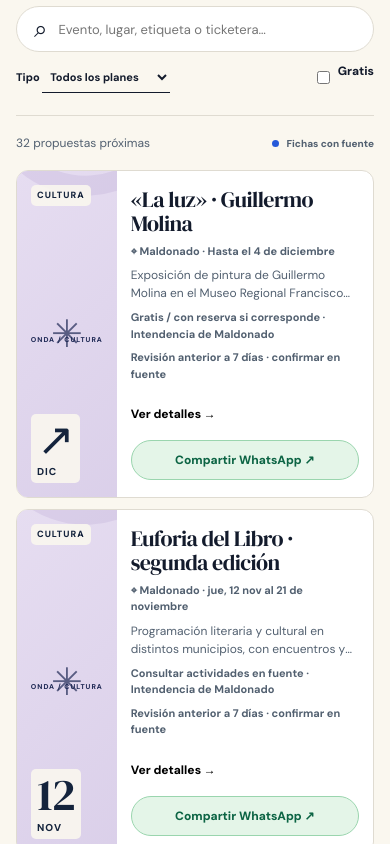
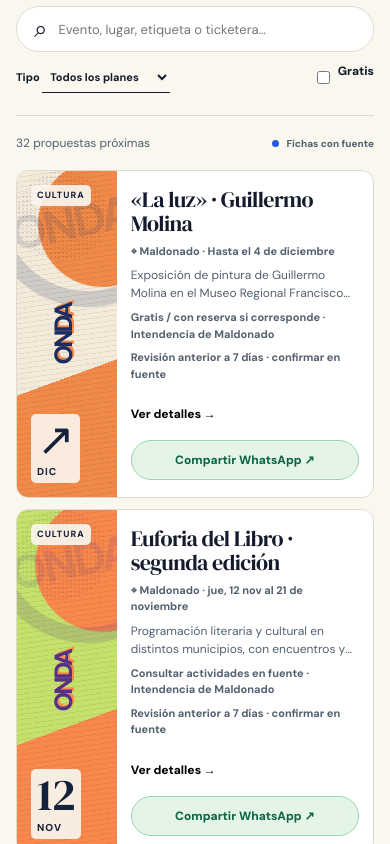
Before and after one commit to Waltbron/Onda-, a website: page site/index.html in a window 390 px wide. Shown: the part 2591-3435 px from the top of the page. Drawn offline with Linux system fonts and the light colour scheme.

Commit message:
fix(onda-lab): semantic reuse with responsive non-adjacent image rotation

```diff
--- a/site/app.js
+++ b/site/app.js
@@ -51,16 +51,16 @@ function selectRecs(){
  if(out.length<3)for(const item of scored){if(!out.some(e=>e.id===item.e.id)){out.push(item.e);if(out.length===3)break}}
  return out;
 }
-function activeVisualPlan(){
- const seen=new Set(),cards=[];
- for(const e of [...selectRecs(),...agendaItems().slice(0,state.shown)]){
-  if(!seen.has(e.id)){cards.push(e);seen.add(e.id)}
- }
- return VISUALS.allocate(cards);
+function activeVisualPlan(section){
+ const mobile=window.innerWidth<=720;
+ const columns=section==='recommendations'?(mobile?1:3):(mobile?1:window.innerWidth<=1050?2:3);
+ const cards=section==='recommendations'?selectRecs():agendaItems().slice(0,state.shown);
+ return VISUALS.allocate(cards,{columns});
 }
 function editorialCover(e,visual){
  if(visual.src)return '<img class="editorial-art" src="'+escapeHtml(visual.src)+'" alt="'+escapeHtml(visual.caption)+'" loading="lazy" decoding="async"><span class="visual-disclaimer">Ilustración ONDA</span>';
- const symbol={'Cultura':'✳','Música':'♫','Deporte':'◉','Gastronomía':'✺','Fiestas':'✹','Aire libre':'❋','Bienestar':'☀','Encuentros':'✦'}[e.category]||'✦';
+ if(visual.scope==='identidad')return '<span class="editorial-cover brand-cover '+escapeHtml(visual.variant)+'" role="img" aria-label="Portada gráfica ONDA; no representa al evento"><span class="brand-echo" aria-hidden="true">ONDA ONDA ONDA</span><span class="brand-lettering" aria-hidden="true">ONDA</span><span class="brand-signature" aria-hidden="true">EL ESTE TE LLAMA</span></span>';
+  const symbol={'Cultura':'✳','Música':'♫','Deporte':'◉','Gastronomía':'✺','Fiestas':'✹','Aire libre':'❋','Bienestar':'☀','Encuentros':'✦'}[e.category]||'✦';
  return '<span class="editorial-cover" role="img" aria-label="Portada tipográfica editorial del evento: '+escapeHtml(e.title)+'"><span class="editorial-symbol" aria-hidden="true">'+escapeHtml(symbol)+'</span><span class="editorial-word">ONDA / '+escapeHtml(e.category)+'</span></span>';
 }
 function recCard(e,i,visualOverride){const title=escapeHtml(e.title);const index=String(i+1).padStart(2,'0');const t=e.category.toUpperCase();const visual=visualOverride||VISUALS.forEvent(e);const cover=editorialCover(e,visual);const visualClass=visual.src?'rec-poster has-art':'rec-poster has-editorial';return `<article class="rec-card">
@@ -71,16 +71,16 @@ function recCard(e,i,visualOverride){const title=escapeHtml(e.title);const index
   </article>`}
 function renderRecs(){const x=selectRecs();const area=$('recommendations');if(!area)return;
  $('recs-summary').textContent=x.length?`${x.length} ${x.length===1?'idea':'ideas'} reales para tu búsqueda. Elegidas por fecha, zona y categoría.`:'No encontramos propuestas confirmadas con estos filtros.';
- const assigned=activeVisualPlan();
+ const assigned=activeVisualPlan('recommendations');
  area.innerHTML=x.length?x.map((e,i)=>recCard(e,i,assigned.get(e.id))).join(''):`<div class="loading"><strong>No encontramos una opción adecuada ahora.</strong><p>Probá «Próximos días» o «Sorprendeme». Nunca inventamos eventos para completar las tres recomendaciones.</p></div>`;
 }
 function eventCard(e,visualOverride){const visual=visualOverride||VISUALS.forEvent(e);const cover=editorialCover(e,visual);const visualClass=visual.src?'event-visual has-art':'event-visual has-editorial';const day=e.kind==='exposicion'?'↗':new Date(e.date+'T12:00:00Z').getUTCDate();return `<article class="event-card"><div class="${visualClass}" style="${colors(e)}">${cover}<div class="ev-category">${escapeHtml(e.category)}</div><div class="ev-date">${day}<small>${escapeHtml(month(e.kind==='exposicion'?e.endDate:e.date))}</small></div></div><div class="event-content"><h3>${escapeHtml(e.title)}</h3><div class="event-meta">⌖ ${escapeHtml(e.city)} · ${escapeHtml(dateLabel(e))}</div><p>${escapeHtml(e.description)}</p><div class="event-meta">${escapeHtml(priceLabel(e))} · ${escapeHtml(ticketLabel(e))}</div><div class="event-meta">${escapeHtml(freshnessLabel(e))}</div><div class="event-actions"><button type="button" class="card-action detail-btn" data-id="${escapeHtml(e.id)}">Ver detalles →</button><a class="card-action wa-cta" target="_blank" rel="noopener noreferrer" href="${safeUrl(ONDAShare.whatsapp(e,window.location.href))}" aria-label="Compartir ${escapeHtml(e.title)} por WhatsApp">Compartir WhatsApp ↗</a></div></div></article>`}
 function agendaItems(){return state.events.filter(e=>current(e)&&(state.category==='todos'||state.category===e.category)&&(!state.free||e.priceTier==='gratis')&&(!state.query||[e.title,e.city,e.place,e.description,e.category,e.sourceName,e.ticketera,e.cost,...(Array.isArray(e.tags)?e.tags:[])].join(' ').toLocaleLowerCase('es-UY').includes(state.query.toLocaleLowerCase('es-UY')))).sort((a,b)=>a.date.localeCompare(b.date)||String(a.time||'').localeCompare(String(b.time||'')))}
-function renderAgenda(){const all=agendaItems();$('resultCount').textContent=`${all.length} ${all.length===1?'propuesta':'propuestas'} próximas`; const assigned=activeVisualPlan();$('eventGrid').innerHTML=all.slice(0,state.shown).map(e=>eventCard(e,assigned.get(e.id))).join('');$('empty').classList.toggle('hidden',all.length!==0);$('loadMore').classList.toggle('hidden',all.length<=state.shown)}
+function renderAgenda(){const all=agendaItems();$('resultCount').textContent=`${all.length} ${all.length===1?'propuesta':'propuestas'} próximas`; const assigned=activeVisualPlan('agenda');$('eventGrid').innerHTML=all.slice(0,state.shown).map(e=>eventCard(e,assigned.get(e.id))).join('');$('empty').classList.toggle('hidden',all.length!==0);$('loadMore').classList.toggle('hidden',all.length<=state.shown)}
 function findEvent(id){return state.events.find(e=>e.id===id)}
 let focusBefore=null;
 function openDetail(id){const e=findEvent(id);if(!e)return;focusBefore=document.activeElement;state.modal=id;const t=e.ticketUrl?`<a href="${safeUrl(e.ticketUrl)}" class="primary" target="_blank" rel="noopener noreferrer">${e.priceTier==='gratis'?'Reservar':'Ver entradas'} ↗</a>`:'';
- const visual=activeVisualPlan().get(e.id)||VISUALS.forEvent(e);
+ const visual=activeVisualPlan('recommendations').get(e.id)||activeVisualPlan('agenda').get(e.id)||VISUALS.forEvent(e);
  const gmaps=ONDAShare.directions(e);
  const startedNote=ET.timingNote(e);
  $('modalBody').innerHTML=`${visual.src?'<figure class="modal-visual"><img src="'+escapeHtml(visual.src)+'" alt="'+escapeHtml(visual.caption)+'" decoding="async"><figcaption>Ilustración ONDA · no es el afiche del evento</figcaption></figure>':'<div class="modal-visual modal-editorial" style="'+colors(e)+'"><span>ONDA / '+escapeHtml(e.category)+'</span><strong>'+escapeHtml(e.title)+'</strong><small>Portada editorial · no es el afiche oficial</small></div>'}<div class="overline">${escapeHtml(e.category)} · ${escapeHtml(e.city)}</div><h2 id="modalTitle">${escapeHtml(e.title)}</h2><p>${escapeHtml(e.description)}</p><div class="modal-grid"><div><strong>FECHA</strong>${escapeHtml(dateLabel(e))}</div><div><strong>HORA</strong>${escapeHtml(e.time?e.time+' h'+(e.endTime?' — '+e.endTime+' h':''):'Horario a confirmar')}</div><div><strong>LUGAR</strong>${escapeHtml(whereLabel(e))}</div><div><strong>PRECIO</strong>${escapeHtml(priceLabel(e))}</div></div>
@@ -92,7 +92,10 @@ function closeDetail(){if(state.modal===null)return;state.modal=null;$('overlay'
 function initChoices(wrapper,attr,key,callback){$(wrapper).addEventListener('click',ev=>{const b=ev.target.closest(`[${attr}]`);if(!b)return;state[key]=b.dataset[attr==='data-time'?'time':'mood'];$(wrapper).querySelectorAll(`[${attr}]`).forEach(el=>{const a=el===b;el.classList.toggle('active',a);el.setAttribute('aria-pressed',String(a))});callback()})}
 function init(){initChoices('whenChoices','data-time','when',renderRecs);initChoices('moodChoices','data-mood','mood',renderRecs);
  $('zoneSelect').addEventListener('change',ev=>{state.zone=ev.target.value;renderRecs()});$('categorySelect').addEventListener('change',ev=>{state.category=ev.target.value;state.shown=9;renderAgenda()});$('freeOnly').addEventListener('change',ev=>{state.free=ev.target.checked;state.shown=9;renderAgenda()});$('searchInput').addEventListener('input',ev=>{state.query=ev.target.value.trim();state.shown=9;renderAgenda()});$('loadMore').addEventListener('click',()=>{state.shown+=9;renderAgenda()});$('recommendBtn').addEventListener('click',()=>{$('recomendaciones').scrollIntoView({behavior:'smooth',block:'start'});renderRecs()});$('resetFilters').addEventListener('click',()=>{state.category='todos';state.free=false;state.query='';state.shown=9;$('categorySelect').value='todos';$('freeOnly').checked=false;$('searchInput').value='';renderAgenda()});
- document.addEventListener('click',ev=>{const btn=ev.target.closest('.detail-btn');if(btn)openDetail(btn.dataset.id)});$('closeModal').addEventListener('click',closeDetail);$('overlay').addEventListener('click',e=>{if(e.target===$('overlay'))closeDetail()});document.addEventListener('keydown',e=>{if(e.key==='Escape')closeDetail()})}
+ document.addEventListener('click',ev=>{const btn=ev.target.closest('.detail-btn');if(btn)openDetail(btn.dataset.id)});$('closeModal').addEventListener('click',closeDetail);$('overlay').addEventListener('click',e=>{if(e.target===$('overlay'))closeDetail()});document.addEventListener('keydown',e=>{if(e.key==='Escape')closeDetail()});lastLayout=layoutKey();window.addEventListener('resize',refreshLayout)}
+let lastLayout='';
+function layoutKey(){return window.innerWidth<=720?'movil':window.innerWidth<=1050?'tablet':'escritorio'}
+function refreshLayout(){const k=layoutKey();if(k===lastLayout)return;lastLayout=k;if(state.events.length){renderRecs();renderAgenda()}}
 let lastClockSignature = '';
 function refreshTimeSensitiveUI(){
  if (!state.events.length) return;
--- a/site/styles.css
+++ b/site/styles.css
@@ -111,3 +111,19 @@
 .modal-editorial strong{font:400 clamp(25px,5vw,40px)/1.05 var(--serif);max-width:90%}
 .modal-editorial small{font:800 10px var(--sans)}
 @media(max-width:650px){.event-visual.has-editorial .editorial-symbol{font-size:38px}.editorial-word{font-size:7px}}
+
+/* ONDA Lab: portadas de marca tipográficas con trama serigráfica (respaldo sin escenas engañosas). */
+.brand-cover{--fb-paper:#f4ead9;--fb-ink:#162958;--fb-accent:#f0804f;color:var(--fb-ink);background-color:var(--fb-paper);
+ background-image:repeating-linear-gradient(-8deg,rgba(8,18,35,.08) 0px,rgba(8,18,35,.08) .7px,transparent 1px,transparent 5px),
+ radial-gradient(circle at 85% 16%,var(--fb-accent) 0 22%,transparent 22.5%),linear-gradient(160deg,var(--fb-paper) 0 62%,var(--fb-accent) 62%)}
+.brand-cover.fb-01{--fb-paper:#f4ead9;--fb-ink:#172d64;--fb-accent:#f18a48}
+.brand-cover.fb-02{--fb-paper:#252a62;--fb-ink:#fd9653;--fb-accent:#eb589d}
+.brand-cover.fb-03{--fb-paper:#c4e26b;--fb-ink:#503385;--fb-accent:#f9884d}
+.brand-cover::before{content:"";position:absolute;inset:-20% 34% -20% -30%;border:16px solid var(--fb-ink);border-radius:50%;transform:rotate(-25deg);opacity:.17}
+.brand-cover::after{content:"";position:absolute;inset:0;pointer-events:none;background:radial-gradient(circle,rgba(17,25,43,.14) .7px,transparent 1px);background-size:4px 4px;mix-blend-mode:multiply;opacity:.65}
+.brand-echo{position:absolute;top:0;left:-10%;white-space:nowrap;transform:rotate(-12deg);font:900 46px/1.1 var(--sans);letter-spacing:-3px;opacity:.13}
+.brand-lettering{position:relative;z-index:2;font:900 90px/.9 var(--sans);letter-spacing:-.12em;transform:rotate(-9deg);margin-right:.18em;text-shadow:2px 2px 0 var(--fb-accent)}
+.brand-signature{position:absolute;right:6%;bottom:8%;z-index:2;padding:4px 5px;background:var(--fb-ink);color:var(--fb-paper);font:900 9px var(--sans);letter-spacing:1px}
+.event-visual .brand-lettering{font-size:clamp(25px,3.7vw,50px);transform:rotate(-90deg)}
+.event-visual .brand-signature{display:none}
+.rec-poster .brand-lettering{font-size:clamp(55px,8vw,103px)}
--- a/site/visual-selector.js
+++ b/site/visual-selector.js
@@ -93,21 +93,34 @@ function candidates(e){
   add('onda_naturaleza_caminata_dunas_pasarela_01',92,'formato','Caminata por las dunas');
  return arr.sort((a,b)=>b.score-a.score||a.id.localeCompare(b.id));
 }
-function fallback(e){return {id:null,src:null,score:0,usage:'evento',scope:'editorial',contextual:false,
- about:'Portada gráfica del evento sin fotografía inventada',
- caption:'Portada editorial de ONDA: no es el afiche oficial ni una fotografía del lugar.'};}
-function select(e){return candidates(e)[0]||fallback(e);}
-function allocate(events){
- const unique=[],seen=new Set();
- for(const e of events){if(!seen.has(e.id)){seen.add(e.id);unique.push(e);}}
- const ordered=unique.map((e,i)=>({e,i,options:candidates(e)}))
-  .sort((a,b)=>(a.options.length||999)-(b.options.length||999)|| (b.options[0]?.score||0)-(a.options[0]?.score||0)||a.i-b.i);
- const result=new Map(),reserved=new Set();
- for(const item of ordered){
-   const chosen=item.options.find(a=>!reserved.has(a.id))||fallback(item.e);
-   result.set(item.e.id,chosen);if(chosen.id)reserved.add(chosen.id);
+
+const BRANDS=Object.freeze([
+ {id:'onda-fallback-01',variant:'fb-01',about:'Azul tinta, naranja y marfil'},
+ {id:'onda-fallback-02',variant:'fb-02',about:'Azul tinta, fucsia y naranja'},
+ {id:'onda-fallback-03',variant:'fb-03',about:'Lima, violeta y naranja'}
+]);
+function stableHash(input){let hash=2166136261;for(const ch of String(input??''))hash=Math.imul(hash^ch.charCodeAt(0),16777619)>>>0;return hash}
+function fallback(e,blocked=new Set()){
+ const shift=stableHash(e.id)%BRANDS.length;
+ const choices=BRANDS.map((_,i)=>BRANDS[(shift+i)%BRANDS.length]);
+ const brand=choices.find(x=>!blocked.has(x.id))||choices[0];
+ return {id:brand.id,src:null,scope:'identidad',usage:'evento',score:0,variant:brand.variant,contextual:false,
+ about:brand.about,caption:'Identidad gráfica ONDA; no representa el evento, el artista ni la sede.'};
+}
+function select(e){return candidates(e)[0]||fallback(e)}
+function allocate(events,{columns=1}={}){
+ // Imágenes reutilizables: prohibición local únicamente para vecinos reales en la grilla.
+ const cols=Number.isInteger(columns)&&columns>0?columns:1;
+ const result=new Map(),placed=[];
+ for(const e of events){
+  if(!e?.id||result.has(e.id))continue;
+  const i=placed.length,blocked=new Set();
+  if(i>0&&i%cols!==0)blocked.add(result.get(placed[i-1].id).id);
+  if(i>=cols)blocked.add(result.get(placed[i-cols].id).id);
+  const visual=candidates(e).find(x=>!blocked.has(x.id))||fallback(e,blocked);
+  result.set(e.id,visual);placed.push(e);
  }
  return result;
 }
-root.ONDAVisual=Object.freeze({usage,candidates,select,allocate});
+root.ONDAVisual=Object.freeze({usage,candidates,select,allocate,fallback});
 })(globalThis);
```
Also changed, not shown: engine/tests/visual-selector.test.mjs (+27 -14 lines).
